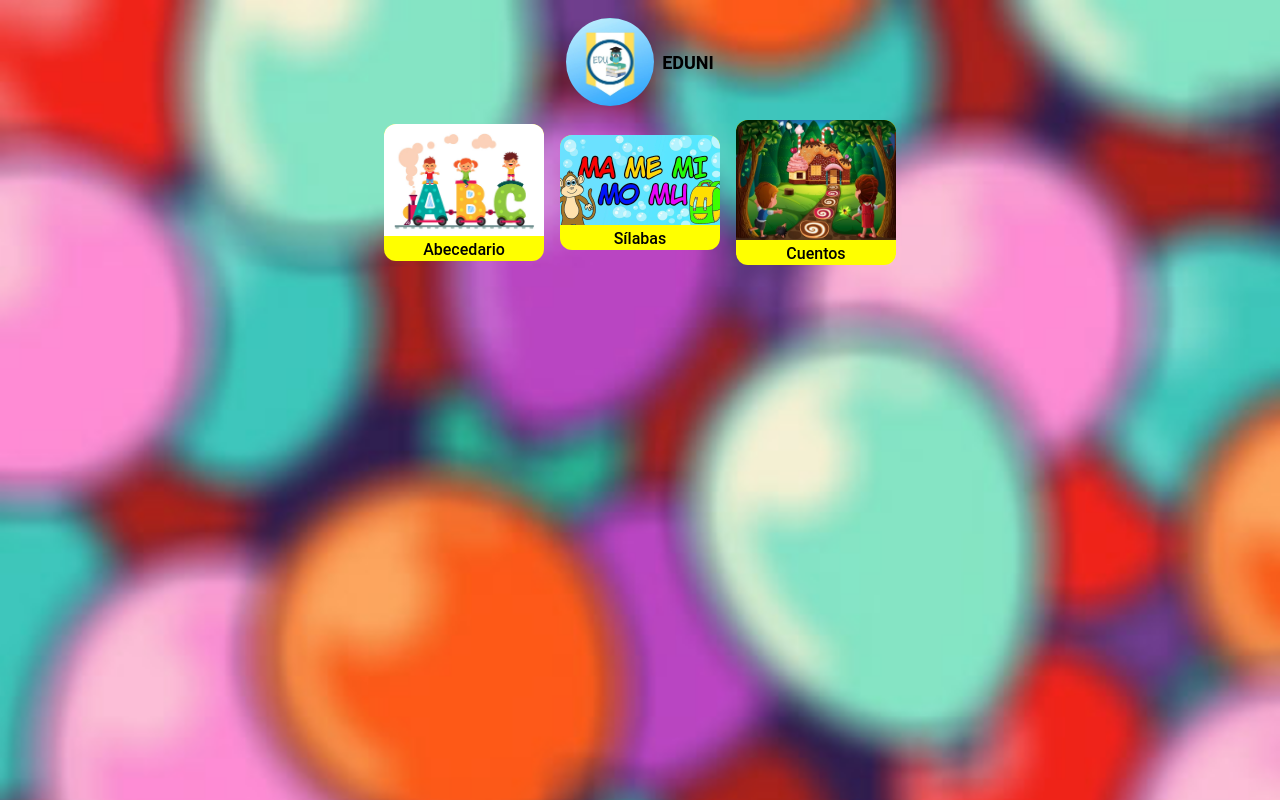
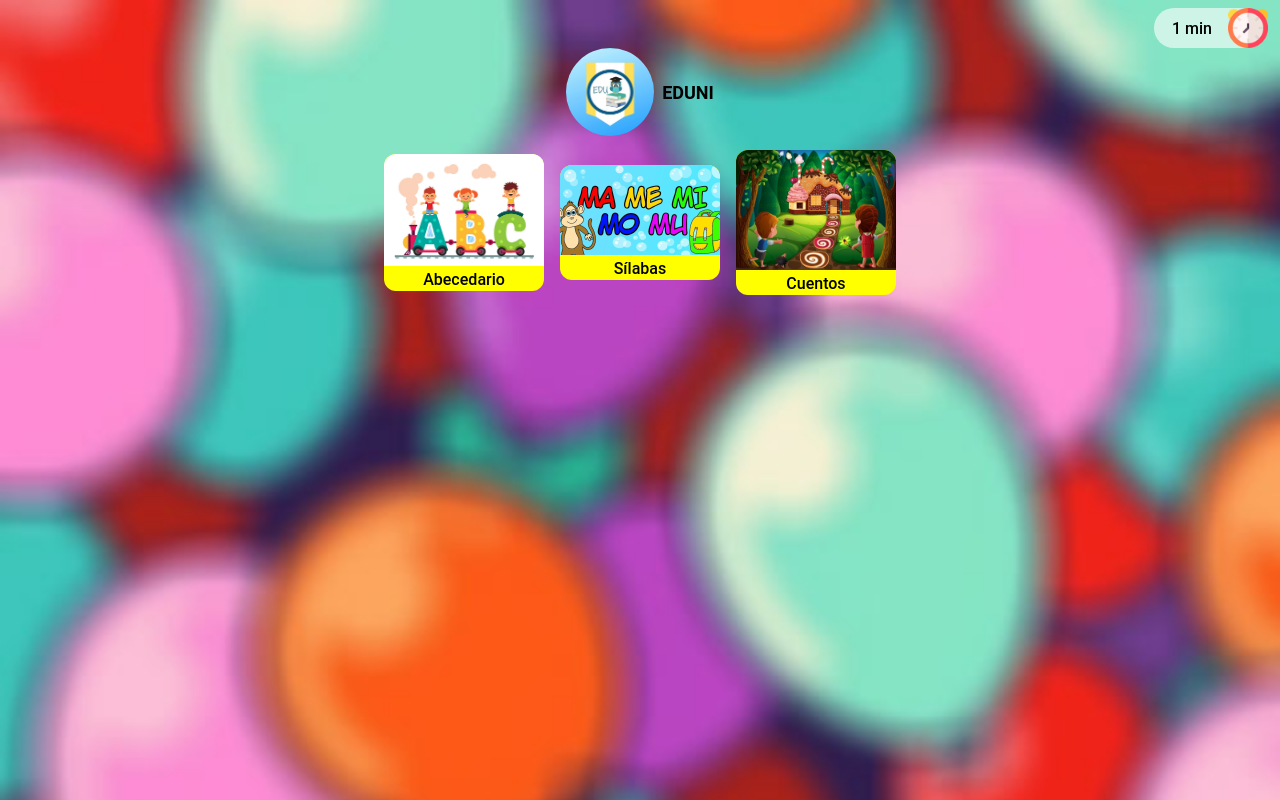
Before and after one commit to denisamador24/eduni, a plain HTML site: page index.html in a window 1280 px wide. Drawn offline with Linux system fonts and the light colour scheme.

Commit message:
Diseño del reloj

```diff
--- a/index.html
+++ b/index.html
@@ -15,7 +15,14 @@
 </head>
 
 <body>
-
+  <header>
+    <div class="cound-time">
+      <div>
+        <span class="cound-time__span">1 min</span>
+        <img src="./assets/icon/time-clock.png" alt="Tiempo">
+      </div>
+    </div>
+  </header>
   <main>
     <div class="logo">
       <img class="logo__img" src="./assets/img/logo.jpg" alt="logo">
--- a/style.css
+++ b/style.css
@@ -13,11 +13,45 @@ body {
     background-repeat: no-repeat;
     font-family: 'Roboto';
 }
+header {
+  width: 100%;
+  height: min-content;
+}
+header .cound-time {
+  width: 100%;
+  height: 100%;
+  display: flex;
+  justify-content: end;
+}
+header .cound-time div {
+  width: 110px;
+  height: 40px;
+  margin-top: 8px;
+  margin-right: 16px;
+  padding: 8px;
+  display: flex;
+  align-items: center;
+  position: relative;
+  border-radius: 50px;
+  background-color: rgba(255, 255, 255, 0.6);
+}
+.cound-time div span{
+  width: 60px;
+  font-size: 1.6rem;
+  font-weight: 500;
+  text-align: center;
+}
+.cound-time div img {
+  width: 40px;
+  height: 40px;
+  position: absolute;
+  right: -4px;
+}
 a {
   text-decoration: none;
 }
 .logo {
-  padding-block-start: 18px;
+  padding-block-start: 0px;
   display: flex;
   align-items: center;
   justify-content: center;
```
Also changed, not shown: assets/icon/time-clock.png (added).
